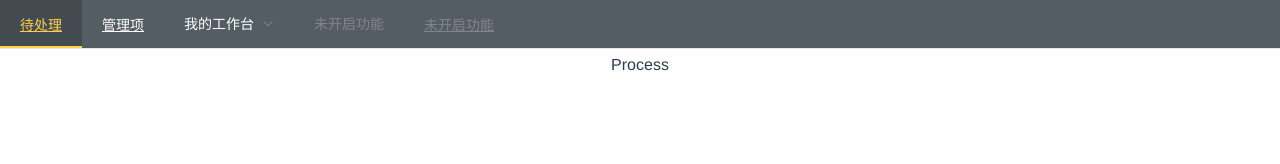
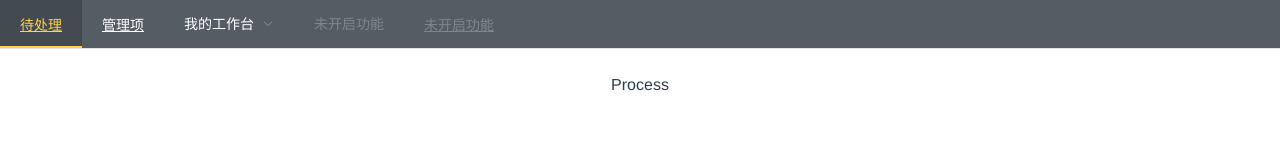
Before and after one commit to FinnBoy/tool4js, a Vue app: page /#/process in a window 1280 px wide. Shown: the top 164 px of the page. Built offline with nearby package versions, Linux system fonts and the light colour scheme.

Commit message:
update on 2019-05-02

```diff
--- a/src/components/layout.vue
+++ b/src/components/layout.vue
@@ -63,7 +63,6 @@
 .el-main {
     margin-top: 3.5rem;
     margin-bottom: 2rem;
-    padding: 0rem;
     height: 100%;
     width: 100%;
 }
```
